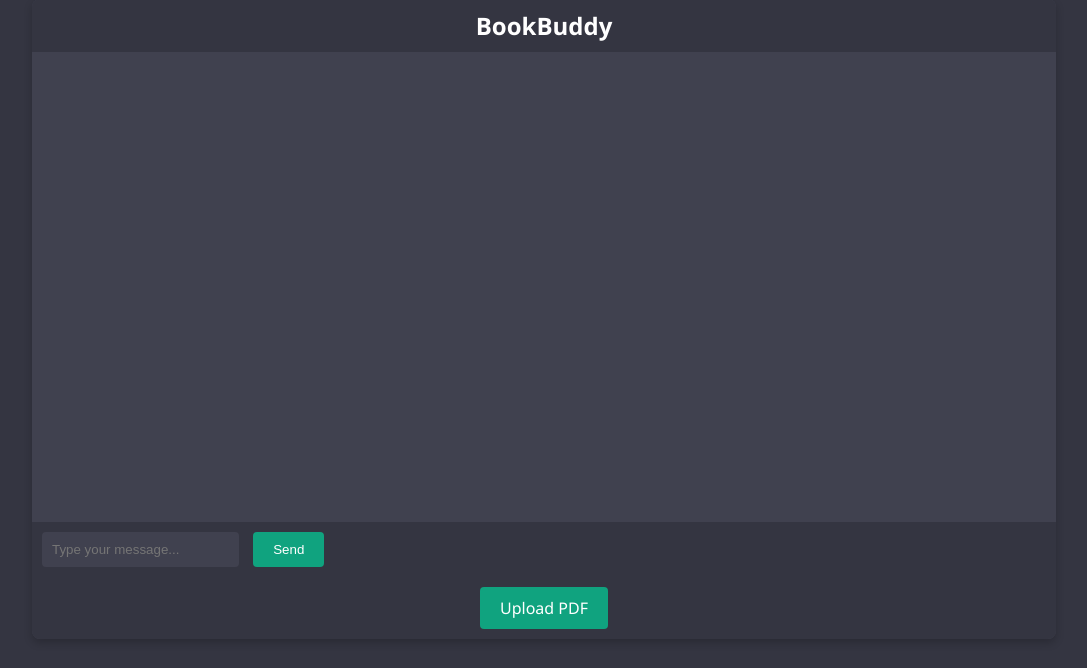
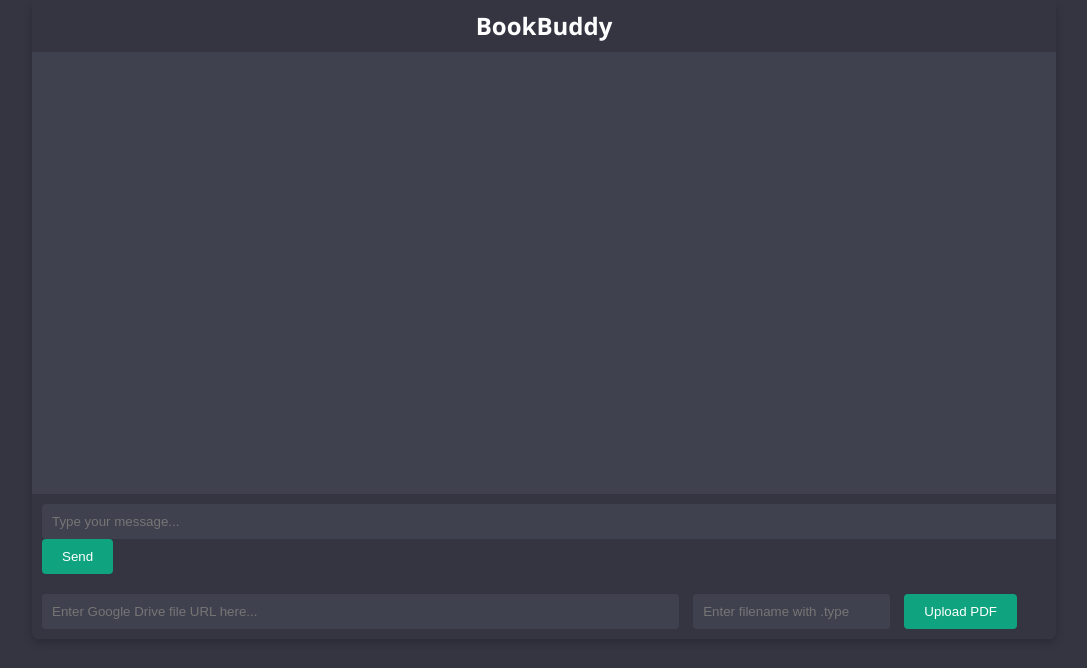
Before and after one commit to DevyaniKoshal/CSE508_Winter2024_Group_34, a Flask app: page / in a window 1280 px wide. Shown: the part 81-749 px from the top of the page, without its empty margins (96-1183 px from the left). Run offline with Flask 3, Linux system fonts and the light colour scheme; parts of the project's set-up code (start-up, migrations or seed data) failed here and were passed over.

Commit message:
Update index.html

```diff
--- a/chatbot/templates/index.html
+++ b/chatbot/templates/index.html
@@ -99,19 +99,29 @@
             background-color: #0E8E6F;
         }
 
+
+
         .file-upload {
             padding: 10px;
+            display: flex;
+            width: calc(100% - 20px);
+            margin: 0 auto;
             background-color: #343541;
-            text-align: center;
         }
 
-        .file-upload input[type="file"] {
-            display: none;
+        .file-upload input[type="text"] {
+            flex-grow: 1;
+            padding: 10px;
+            border: none;
+            border-radius: 4px;
+            margin-right: 10px;
+            background-color: #40414F;
+            color: #fff;
         }
 
-        .file-upload label {
-            display: inline-block;
+        .file-upload button {
             padding: 10px 20px;
+            border: none;
             background-color: #10A37F;
             color: #fff;
             border-radius: 4px;
@@ -119,12 +129,21 @@
             transition: background-color 0.3s ease;
         }
 
-        .file-upload label:hover {
+        .file-upload button:hover {
             background-color: #0E8E6F;
         }
     </style>
 </head>
 <body>
+    {% with messages = get_flashed_messages() %}
+      {% if messages %}
+        <ul>
+        {% for message in messages %}
+          <li>{{ message }}</li>
+        {% endfor %}
+        </ul>
+      {% endif %}
+    {% endwith %}
 <div class="chatbot-container">
     <div class="title">BookBuddy</div>
     <div class="chat-window">
@@ -135,17 +154,19 @@
         {% endfor %}
     </div>
     <div class="input-container">
-        <form method="post" enctype="multipart/form-data">
-            <input type="text" id="query" name="query" placeholder="Type your message..." required>
+        <form method="post">
+            <input type="text" name="query" id="query" placeholder="Type your message..." required size="140">
             <button type="submit">Send</button>
         </form>
     </div>
     <div class="file-upload">
-        <form method="post" enctype="multipart/form-data">
-            <input type="file" name="file" accept=".pdf" id="file-input" style="display: none;">
-            <label for="file-input">Upload PDF</label>
+        <form method="post">
+            <input type="text" name="url" id="url" placeholder="Enter Google Drive file URL here..." required size="75">
+            <input type="text" name="filename" id="filename" placeholder="Enter filename with .type">
+            <button type="submit">Upload PDF</button>
         </form>
     </div>
+
 </div>
 </body>
 </html>
```
